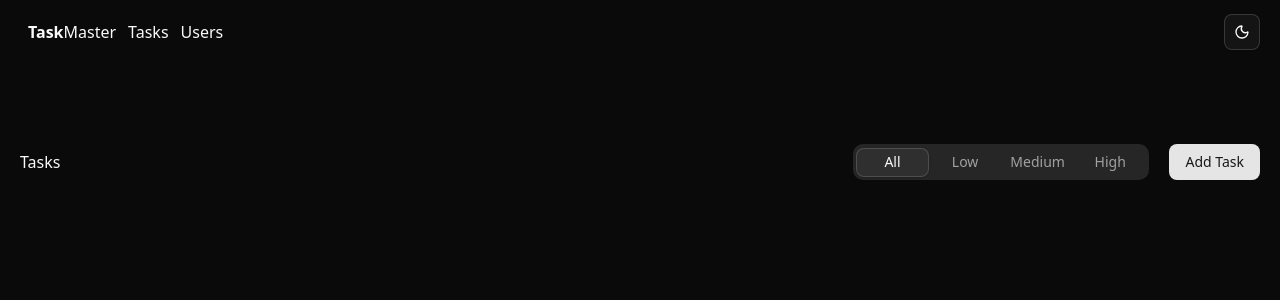
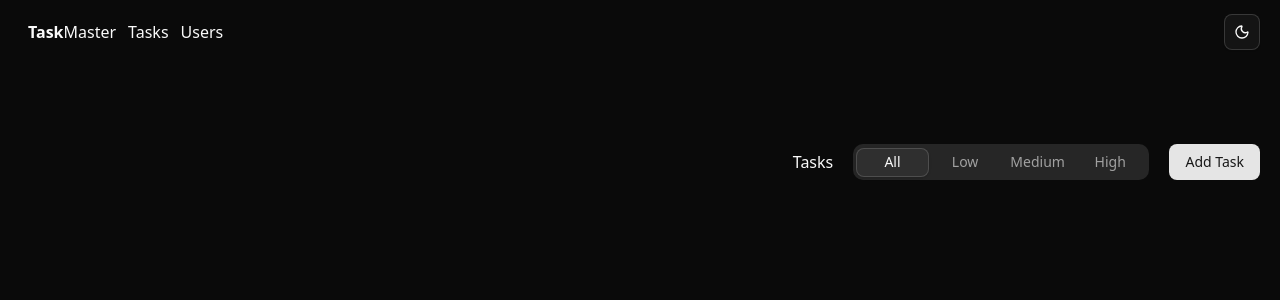
Before and after one commit to Khandaker-Mohyet/ToDo-redux, a React (Vite) app: page / in a window 1280 px wide. Shown: the top 300 px of the page. Built offline with nearby package versions, Linux system fonts and the light colour scheme.

Commit message:
change ml auto

```diff
--- a/src/pages/Task.tsx
+++ b/src/pages/Task.tsx
@@ -12,7 +12,7 @@ function Task() {
   return (
     <div className="mx-auto max-w-7xl px-5 mt-20">
       <div className="flex justify-end items-center gap-5">
-        <h1 className="mr-auto">Tasks</h1>
+        <h1 className="">Tasks</h1>
         <Tabs defaultValue="all">
           <TabsList className="grid w-full grid-cols-4">
           <TabsTrigger onClick={()=> dispatch(updateFilter("all"))} value="all">All</TabsTrigger>
```
